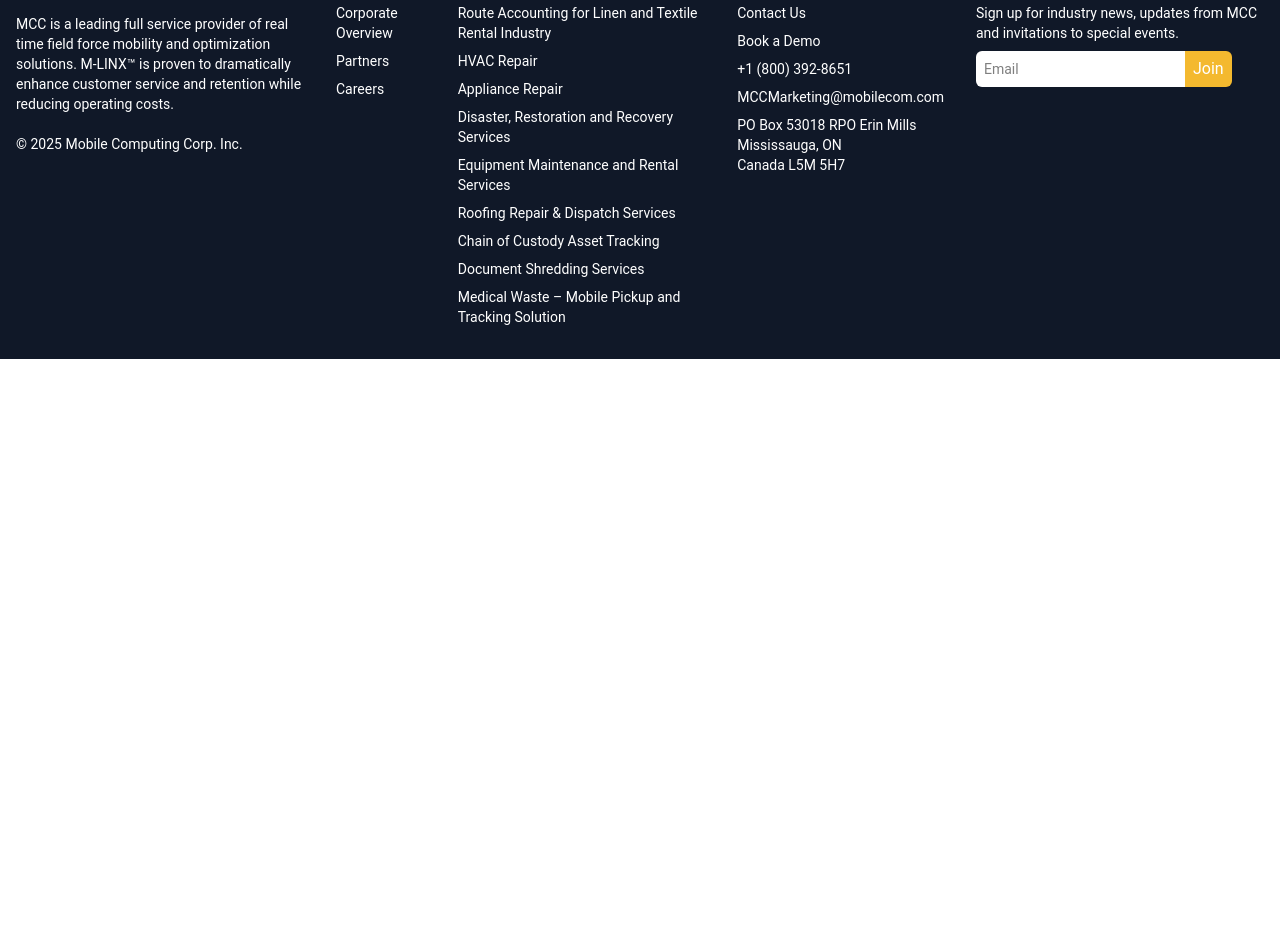
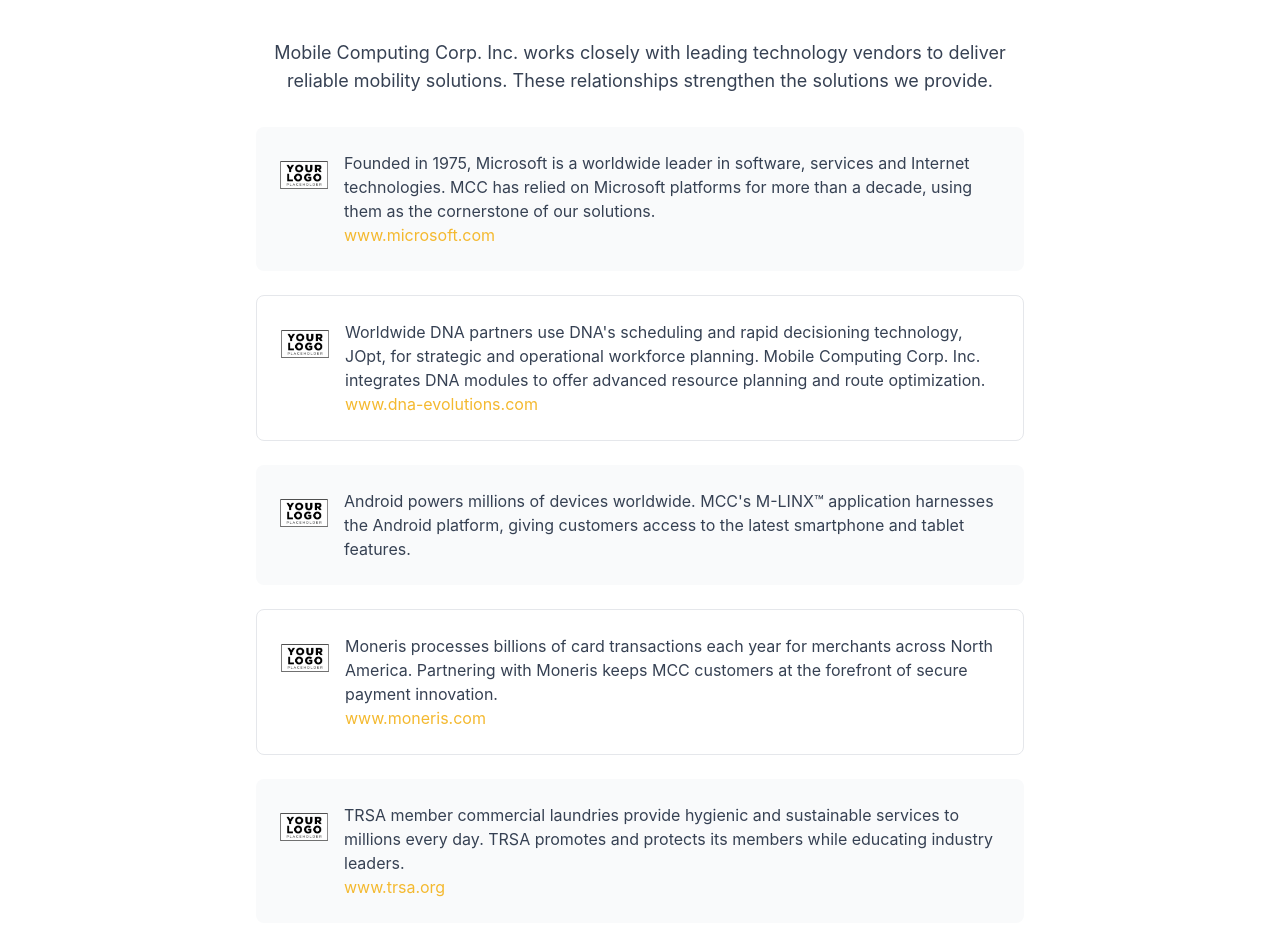
Before and after one commit to PudofkinMini/mcc-landing-site, a React (Vite) app: page /partners in a window 1280 px wide. Shown: the part 180-1132 px from the top of the page. Before the commit the page ends 800 px from the top, so only its background shows below. Built offline with nearby package versions, Linux system fonts and the light colour scheme.

Commit message:
Add partner information page

```diff
--- a/src/routes/Partners.tsx
+++ b/src/routes/Partners.tsx
@@ -1,6 +1,62 @@
+import placeholderLogo from '../assets/placeholder_logo.jpg'
+
 const Partners = () => {
   return (
-    <div>Partners</div>
+    <div className="font-sans container mx-auto px-4 py-8 lg:py-12 flex flex-col gap-8">
+      <h1 className="text-3xl lg:text-4xl font-bold text-center mb-4">Our Partners</h1>
+      <p className="text-center text-base lg:text-lg text-gray-700 max-w-3xl mx-auto">
+        Mobile Computing Corp. Inc. works closely with leading technology vendors to deliver reliable mobility solutions. These relationships strengthen the solutions we provide.
+      </p>
+
+      <div className="flex flex-col gap-6 max-w-3xl mx-auto">
+        <div className="flex gap-4 bg-gray-50 p-6 rounded-lg items-start">
+          <img src={placeholderLogo} alt="Microsoft logo" className="w-12 h-12 object-contain" />
+          <p className="text-gray-700 text-sm lg:text-base">
+            Founded in 1975, Microsoft is a worldwide leader in software, services and Internet technologies. MCC has relied on Microsoft platforms for more than a decade, using them as the cornerstone of our solutions.
+            <br />
+            <a href="https://www.microsoft.com" className="text-primary-yellow hover:underline" target="_blank" rel="noopener noreferrer">www.microsoft.com</a>
+          </p>
+        </div>
+
+        <div className="flex gap-4 bg-white border border-gray-200 p-6 rounded-lg items-start">
+          <img src={placeholderLogo} alt="DNA Evolutions logo" className="w-12 h-12 object-contain" />
+          <p className="text-gray-700 text-sm lg:text-base">
+            Worldwide DNA partners use DNA's scheduling and rapid decisioning technology, JOpt, for strategic and operational workforce planning. Mobile Computing Corp. Inc. integrates DNA modules to offer advanced resource planning and route optimization.
+            <br />
+            <a href="https://www.dna-evolutions.com" className="text-primary-yellow hover:underline" target="_blank" rel="noopener noreferrer">www.dna-evolutions.com</a>
+          </p>
+        </div>
+
+        <div className="flex gap-4 bg-gray-50 p-6 rounded-lg items-start">
+          <img src={placeholderLogo} alt="Android logo" className="w-12 h-12 object-contain" />
+          <p className="text-gray-700 text-sm lg:text-base">
+            Android powers millions of devices worldwide. MCC's M-LINX™ application harnesses the Android platform, giving customers access to the latest smartphone and tablet features.
+          </p>
+        </div>
+
+        <div className="flex gap-4 bg-white border border-gray-200 p-6 rounded-lg items-start">
+          <img src={placeholderLogo} alt="Moneris logo" className="w-12 h-12 object-contain" />
+          <p className="text-gray-700 text-sm lg:text-base">
+            Moneris processes billions of card transactions each year for merchants across North America. Partnering with Moneris keeps MCC customers at the forefront of secure payment innovation.
+            <br />
+            <a href="https://www.moneris.com" className="text-primary-yellow hover:underline" target="_blank" rel="noopener noreferrer">www.moneris.com</a>
+          </p>
+        </div>
+
+        <div className="flex gap-4 bg-gray-50 p-6 rounded-lg items-start">
+          <img src={placeholderLogo} alt="TRSA logo" className="w-12 h-12 object-contain" />
+          <p className="text-gray-700 text-sm lg:text-base">
+            TRSA member commercial laundries provide hygienic and sustainable services to millions every day. TRSA promotes and protects its members while educating industry leaders.
+            <br />
+            <a href="https://www.trsa.org" className="text-primary-yellow hover:underline" target="_blank" rel="noopener noreferrer">www.trsa.org</a>
+          </p>
+        </div>
+      </div>
+
+      <p className="text-center text-xs text-gray-600 max-w-3xl mx-auto">
+        Product or service names are trademarks of their respective owners. Graphics are used with permission and remain the property of the originating owners.
+      </p>
+    </div>
   )
 }
 
```
